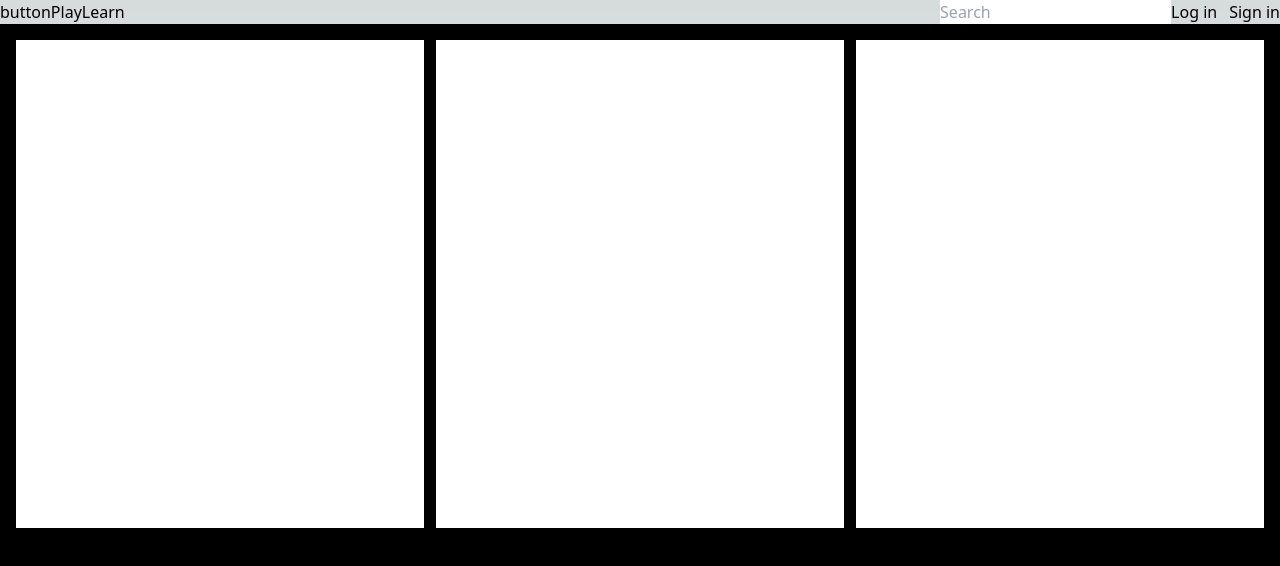
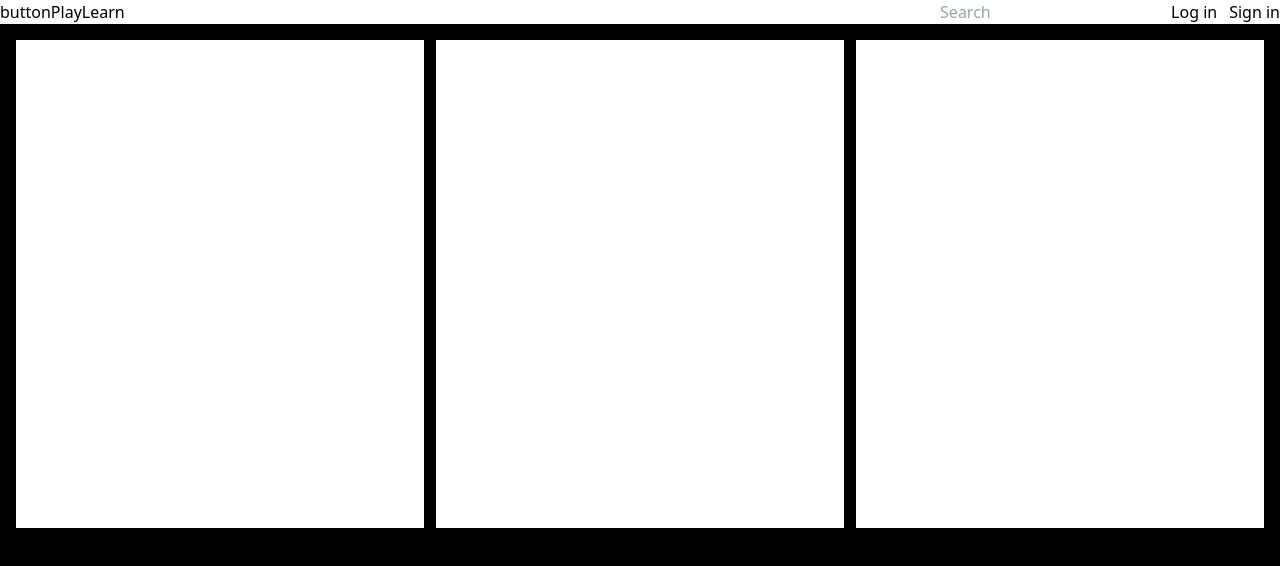
Before and after one commit to DuckVang/BeMyPal-FrontEnd, a Next.js app: page / in a window 1280 px wide. Shown: the top 566 px of the page. Built offline with nearby package versions, Linux system fonts and the light colour scheme; what @savvywombat/tailwindcss-grid-areas would draw is missing.

Commit message:
Add: color/width variables

```diff
--- a/app/globals.css
+++ b/app/globals.css
@@ -3,53 +3,16 @@
 @tailwind utilities;
 
 :root {
-  --max-width: 1100px;
-  --border-radius: 12px;
-  --font-mono: ui-monospace, Menlo, Monaco, "Cascadia Mono", "Segoe UI Mono", "Roboto Mono", "Oxygen Mono",
-    "Ubuntu Monospace", "Source Code Pro", "Fira Mono", "Droid Sans Mono", "Courier New", monospace;
+  --color-1: #202020;
+  --color-2: #505050;
+  --color-3: #d9d9d9;
 
-  --foreground-rgb: 0, 0, 0;
-  --background-start-rgb: 214, 219, 220;
-  --background-end-rgb: 255, 255, 255;
-
-  --primary-glow: conic-gradient(
-    from 180deg at 50% 50%,
-    #16abff33 0deg,
-    #0885ff33 55deg,
-    #54d6ff33 120deg,
-    #0071ff33 160deg,
-    transparent 360deg
-  );
-  --secondary-glow: radial-gradient(rgba(255, 255, 255, 1), rgba(255, 255, 255, 0));
-
-  --tile-start-rgb: 239, 245, 249;
-  --tile-end-rgb: 228, 232, 233;
-  --tile-border: conic-gradient(#00000080, #00000040, #00000030, #00000020, #00000010, #00000010, #00000080);
-
-  --callout-rgb: 238, 240, 241;
-  --callout-border-rgb: 172, 175, 176;
-  --card-rgb: 180, 185, 188;
-  --card-border-rgb: 131, 134, 135;
+  --max-width: 1028px;
+  --main-cont-width: 788px;
+  --side-cont-width: 288px;
 }
 
 @media (prefers-color-scheme: dark) {
-  :root {
-    --foreground-rgb: 255, 255, 255;
-    --background-start-rgb: 0, 0, 0;
-    --background-end-rgb: 0, 0, 0;
-
-    --primary-glow: radial-gradient(rgba(1, 65, 255, 0.4), rgba(1, 65, 255, 0));
-    --secondary-glow: linear-gradient(to bottom right, rgba(1, 65, 255, 0), rgba(1, 65, 255, 0), rgba(1, 65, 255, 0.3));
-
-    --tile-start-rgb: 2, 13, 46;
-    --tile-end-rgb: 2, 5, 19;
-    --tile-border: conic-gradient(#ffffff80, #ffffff40, #ffffff30, #ffffff20, #ffffff10, #ffffff10, #ffffff80);
-
-    --callout-rgb: 20, 20, 20;
-    --callout-border-rgb: 108, 108, 108;
-    --card-rgb: 100, 100, 100;
-    --card-border-rgb: 200, 200, 200;
-  }
 }
 
 * {
@@ -68,7 +31,6 @@ body {
 body {
   color: rgb(var(--foreground-rgb));
   background: linear-gradient(to bottom, transparent, rgb(var(--background-end-rgb))) rgb(var(--background-start-rgb));
-
 }
 
 a {
```
